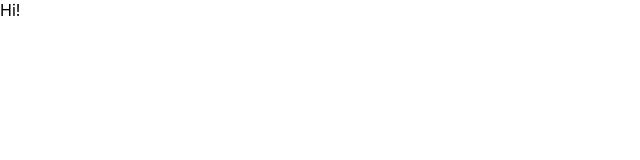
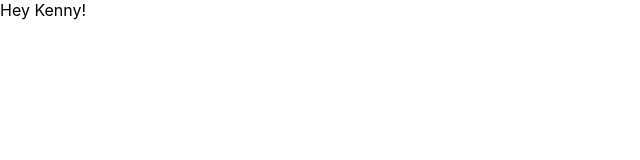
Before and after one commit to pidgeonforlife/Diversify, a React (Create React App) app in the folder my-app/: page / in a window 1280 px wide. Shown: the top 160 px of the page, without its empty margins (0-640 px from the left). Built offline with nearby package versions, Linux system fonts and the light colour scheme.

Commit message:
Hey Kenny!

```diff
--- a/my-app/src/components/HomePage/Home.js
+++ b/my-app/src/components/HomePage/Home.js
@@ -2,7 +2,7 @@ import React from "react";
 
 function HomePage() {
     return (
-        <div>Hi!</div>
+        <div>Hey Kenny!</div>
     );
 }
 
```
